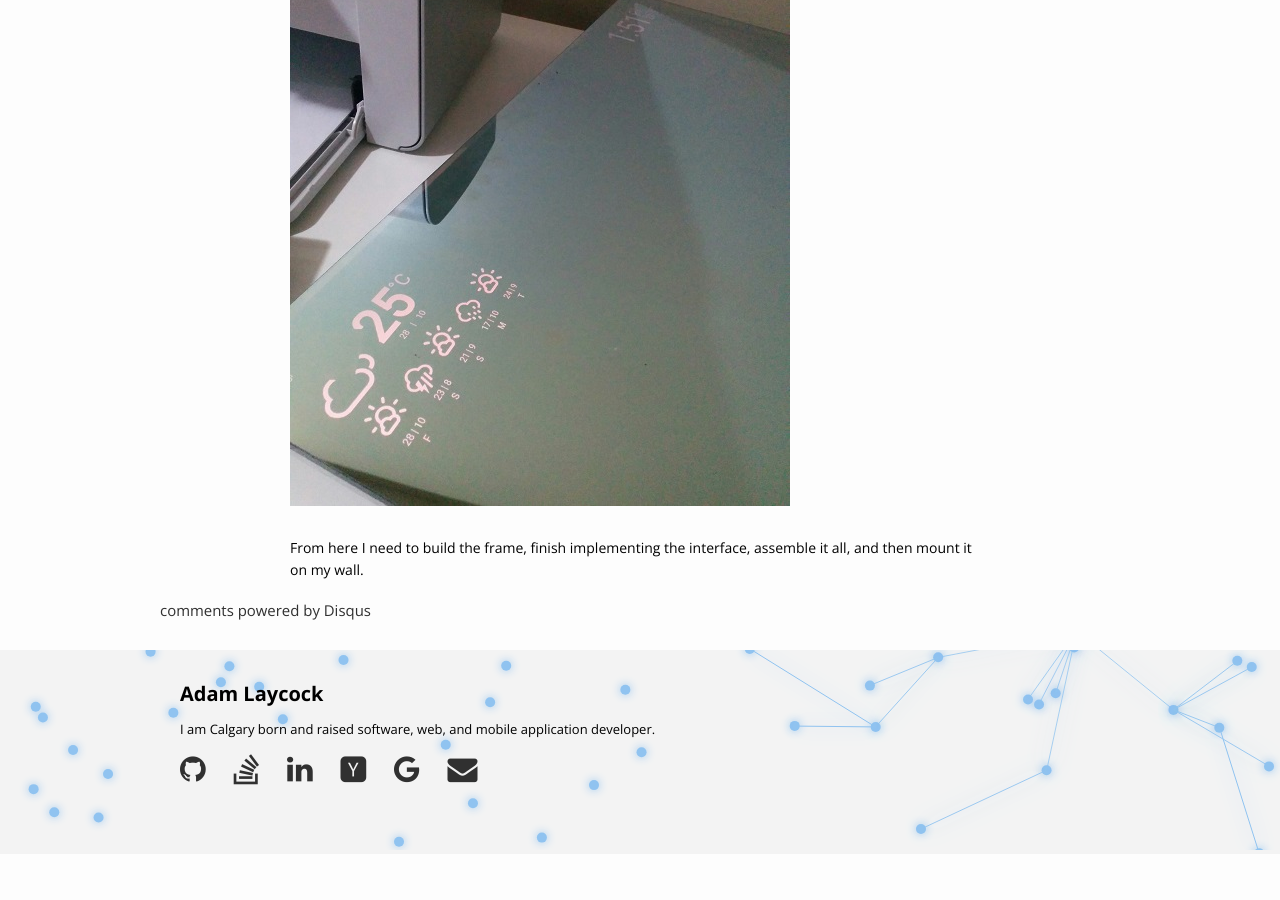
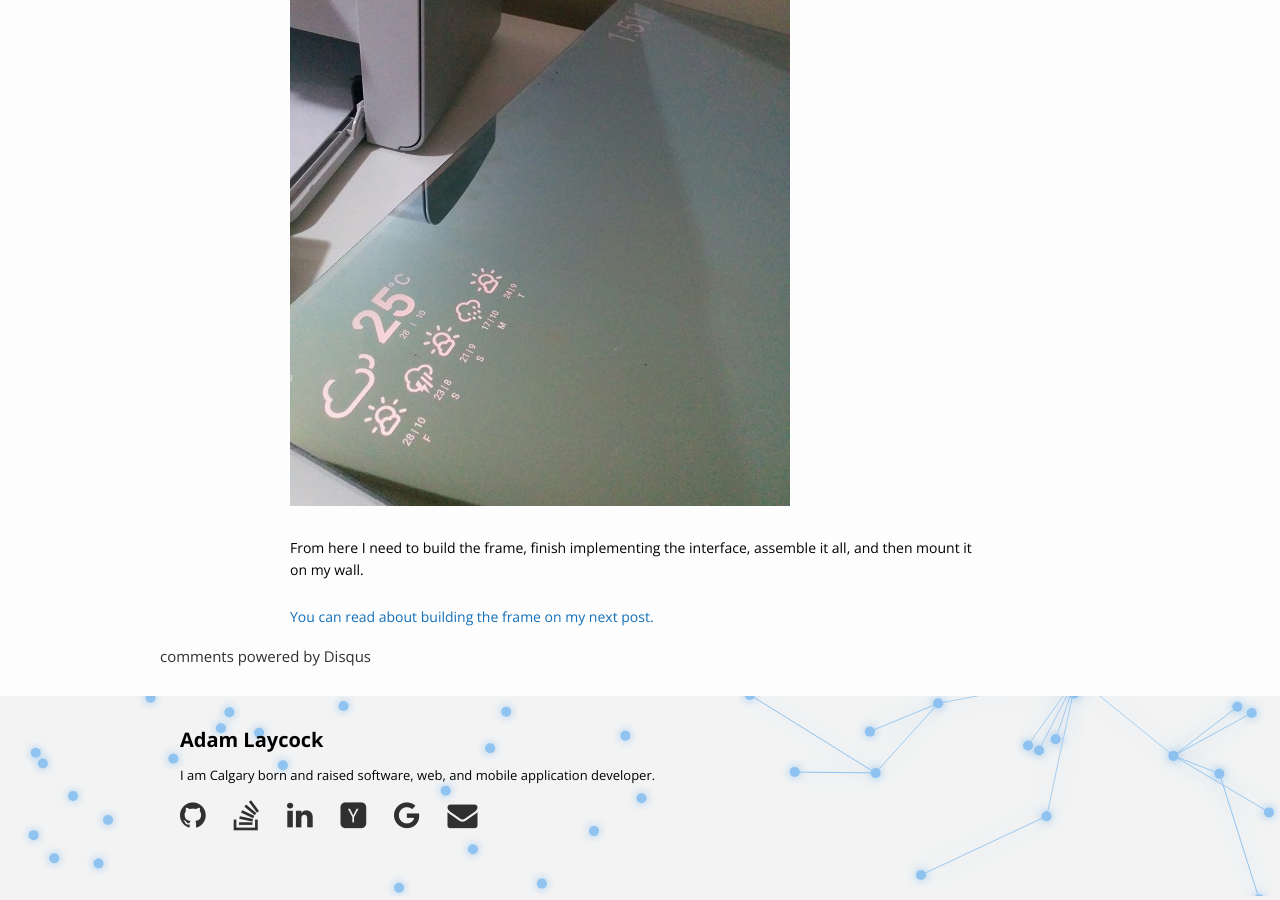
Before and after one commit to alaycock/alaycock.github.io-archive, a Jekyll site: the page built from _posts/blog/2015-07-24-Smart-Mirror-Mirror.markdown, in a window 1280 px wide and 900 px high, scrolled down 1576 px. Built offline with Jekyll 4.4.1, drawn with Linux system fonts in a browser that asks for light colours; comment, search, counter and statistics services are not loaded; before the commit the page ends 2430 px from its top, so only the background shows below that.

Commit message:
Update 2015-07-24-Smart-Mirror-Mirror.markdown

```diff
--- a/_posts/blog/2015-07-24-Smart-Mirror-Mirror.markdown
+++ b/_posts/blog/2015-07-24-Smart-Mirror-Mirror.markdown
@@ -26,3 +26,5 @@ around with the monitor settings, but aside from that it's looking good.
 
 From here I need to build the frame, finish implementing the interface,
 assemble it all, and then mount it on my wall.
+
+[You can read about building the frame on my next post.](/blog/2016/01/09/Smart-Mirror-Frame.html)
```
